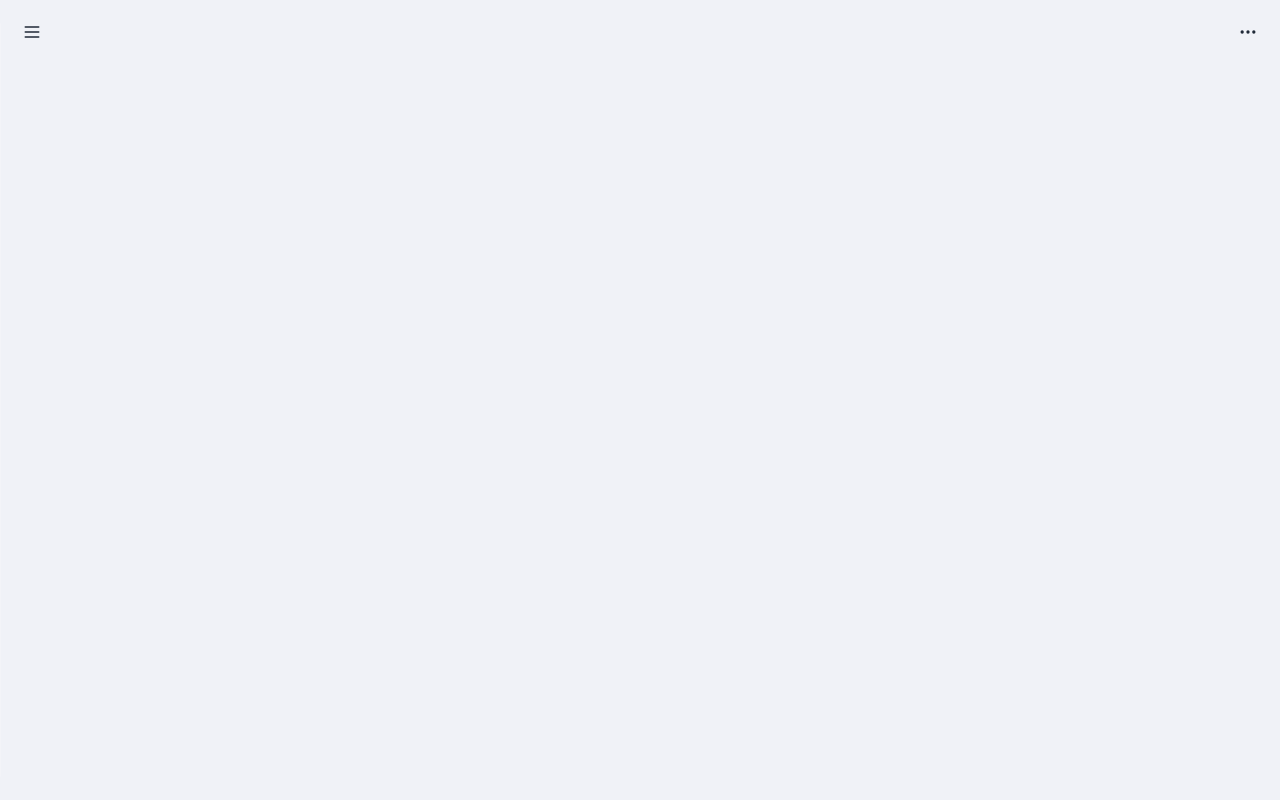
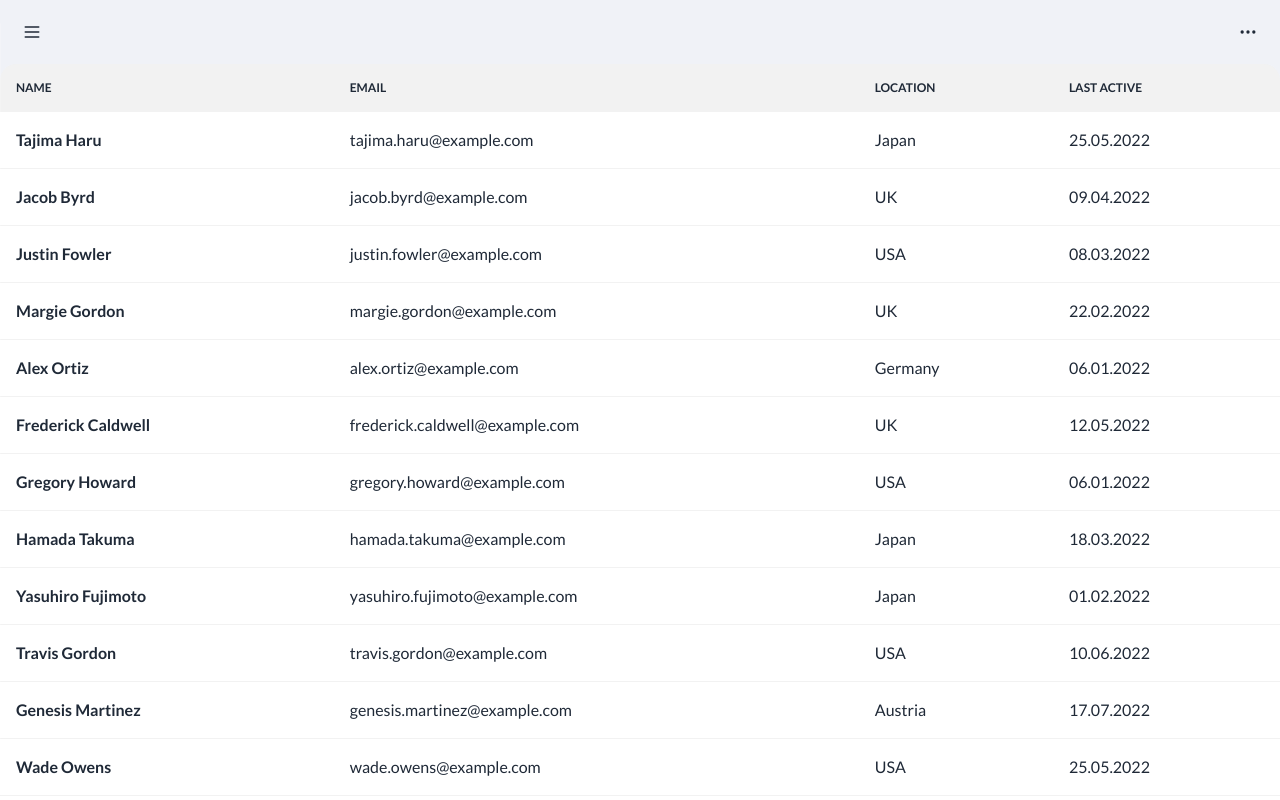
Before and after one commit to artemromaniv/project_admin_dashboard, a React (Vite) app: page /customers in a window 1280 px wide. Built offline with nearby package versions, Linux system fonts and the light colour scheme.

Commit message:
add customer table

```diff
--- a/src/components/Customers.tsx
+++ b/src/components/Customers.tsx
@@ -1,25 +1,29 @@
-import { useState } from 'react';
-import {data} from './data/customerData'
+import { data } from "./data/customerData";
+const Customers = () => {
+  return (
+    <section className="overflow-x-auto">
+      <table className="table w-full overflow-y-scroll">
+        <thead>
+          <tr>
+            <th>Name</th>
+            <th>Email</th>
+            <th>Location</th>
+            <th>Last Active</th>
+          </tr>
+        </thead>
+        <tbody>
+          {data.map((customer) => (
+            <tr key={customer.key}>
+              <th>{customer.name}</th>
+              <td>{customer.email}</td>
+              <td>{customer.location}</td>
+              <td>{customer.lastActive}</td>
+            </tr>
+          ))}
+        </tbody>
+      </table>
+    </section>
+  );
+};
 
-
-
-const Customers = () => {
-
-
-  const rows = data.map((row) => (
-    <tr key={row.key}>
-      <td>{row.name}</td>
-      <td>{row.email}</td>
-      <td>{row.location}</td>
-      <td>{row.lastActive}</td>
-    </tr>
-  ))
-
-  return (
-<div>
-
-</div>
-  )
-}
-
-export default Customers
+export default Customers;
--- a/src/components/Employees.tsx
+++ b/src/components/Employees.tsx
@@ -8,6 +8,7 @@ const Employees = () => {
           <tr>
             <th>Name</th>
             <th>Position</th>
+            <th>Email</th>
             <th>Status</th>
             <th>Salary</th>
           </tr>
@@ -22,6 +23,7 @@ const Employees = () => {
           {data.map((employee) => (
             <tr key={employee.employee}>
               <th>{employee.employee}</th>
+              <td>{employee.email}</td>
               <td>{employee.position}</td>
               <td>{employee.status}</td>
               <td>{employee.salary}</td>
```
